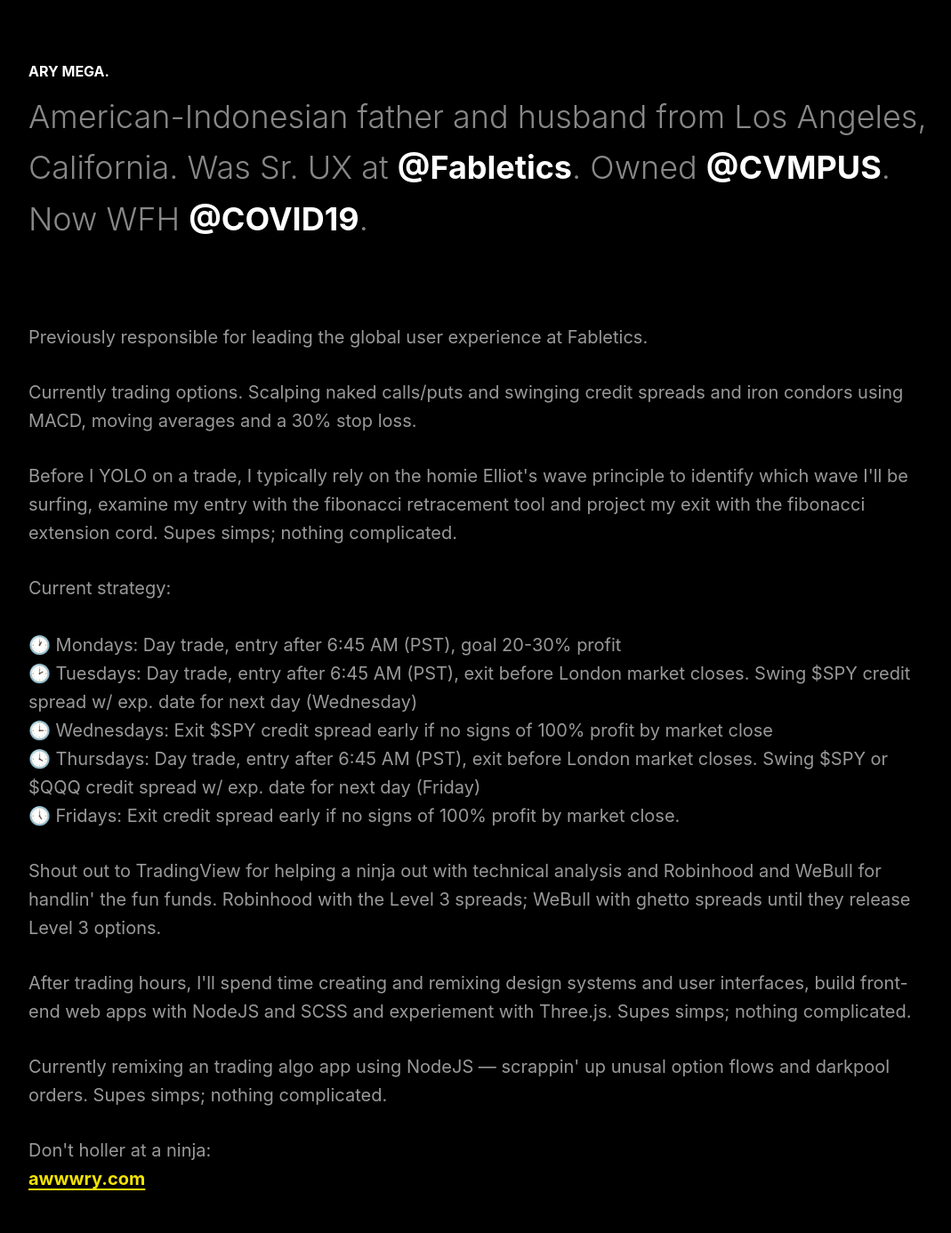
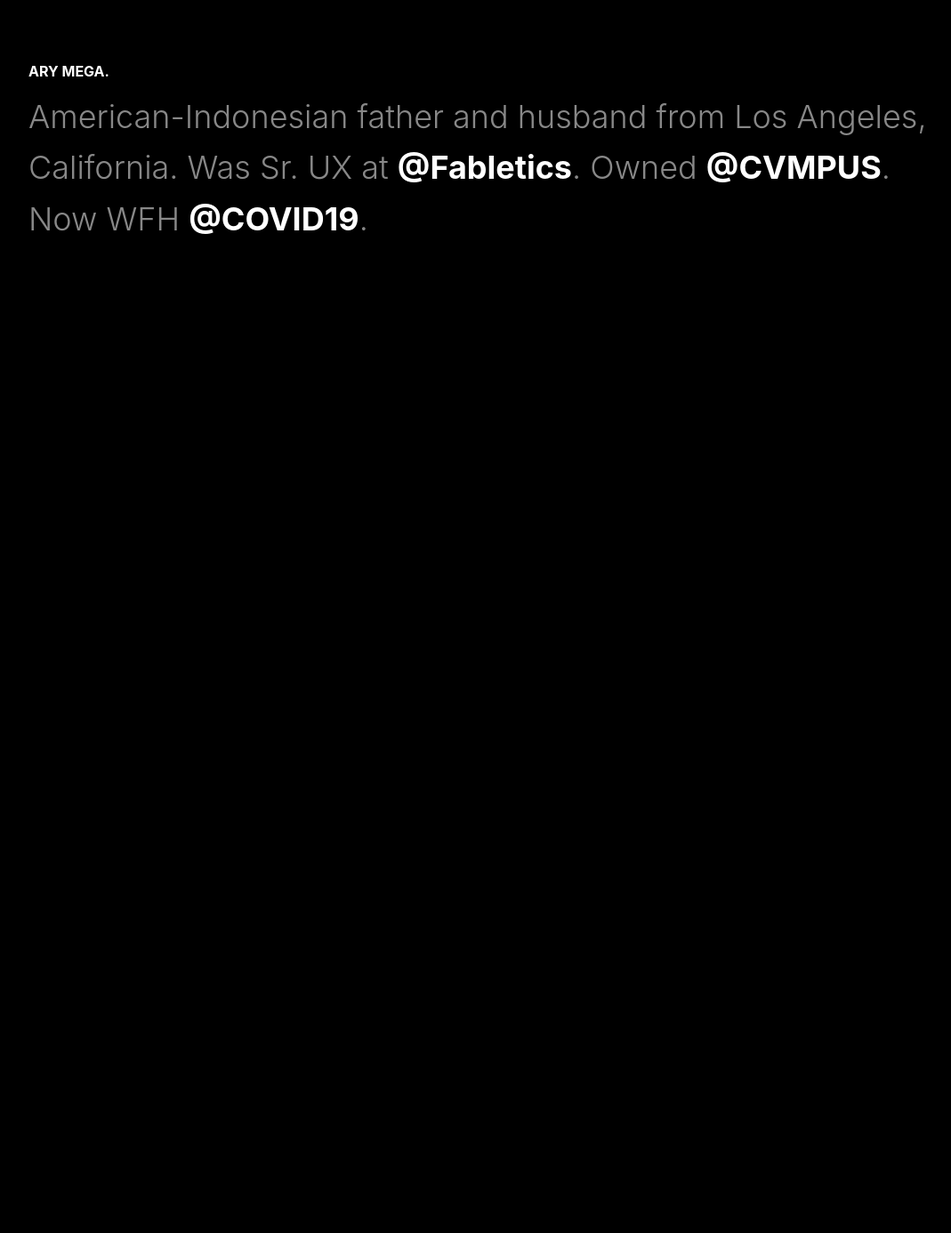
Before and after one commit to aryxmega/ary-mega, a Jekyll site: the page built from index.html, in a window 1280 px wide. Shown: the whole page at 89% size, without its empty margins (8-1077 px from the left). Built offline with Jekyll 4.4.1, drawn with Linux system fonts in a browser that asks for light colours; some web fonts are replaced; after the commit the page ends 900 px from its top, so only the background shows below that.

Commit message:
Update index.html

```diff
--- a/index.html
+++ b/index.html
@@ -11,29 +11,6 @@
 
             American-Indonesian father and husband from Los Angeles, California. Was Sr. UX at <a href="https://techstylefashiongroup.com/" title="TechStyle Fashion Group" target="_blank">@Fabletics</a>. Owned <a href="https://www.instagram.com/cvmpus" title="CVMPUS" target="_blank">@CVMPUS</a>. Now WFH <a href="https://awwwry.com/" title="@AWWWRY" target="_blank">@COVID19</a>.<br><br>
         </h1>
-
-        <p>Previously responsible for leading the global user experience at Fabletics.</p>
-
-        <p>Currently trading options. Scalping naked calls/puts and swinging credit spreads and iron condors using MACD, moving averages and a 30% stop loss.</p>
-
-        <p>Before I YOLO on a trade, I typically rely on the homie Elliot's wave principle to identify which wave I'll be surfing, examine my entry with the fibonacci retracement tool and project my exit with the fibonacci extension cord. Supes simps; nothing complicated.</p>
-
-        <p>
-          Current strategy:<br><br>
-          🕐 Mondays: Day trade, entry after 6:45 AM (PST), goal 20-30% profit<br>
-          🕑 Tuesdays: Day trade, entry after 6:45 AM (PST), exit before London market closes. Swing $SPY credit spread w/ exp. date for next day (Wednesday)<br>
-          🕒 Wednesdays: Exit $SPY credit spread early if no signs of 100% profit by market close<br>
-          🕓 Thursdays: Day trade, entry after 6:45 AM (PST), exit before London market closes. Swing $SPY or $QQQ credit spread w/ exp. date for next day (Friday)<br>
-          🕔 Fridays: Exit credit spread early if no signs of 100% profit by market close.
-        </p>
-        <p>Shout out to TradingView for helping a ninja out with technical analysis and Robinhood and WeBull for handlin' the fun funds. Robinhood with the Level 3 spreads; WeBull with ghetto spreads until they release Level 3 options.</p>
-
-        <p>After trading hours, I'll spend time creating and remixing design systems and user interfaces, build front-end web apps with NodeJS and SCSS and experiement with Three.js. Supes simps; nothing complicated.</p>
-
-        <p>Currently remixing an trading algo app using NodeJS — scrappin' up unusal option flows and darkpool orders. Supes simps; nothing complicated.</p>
-
-        <p>Don't holler at a ninja:<br>
-          <a href="https://awwwry.com" title="AWWWRY" target="_blank">awwwry.com</a></p>
     </div>
   </article>
 </div>
```
